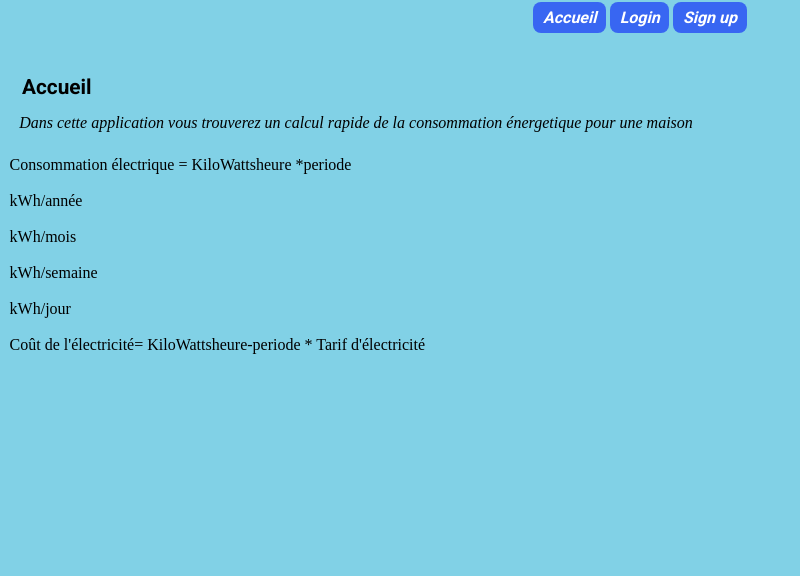
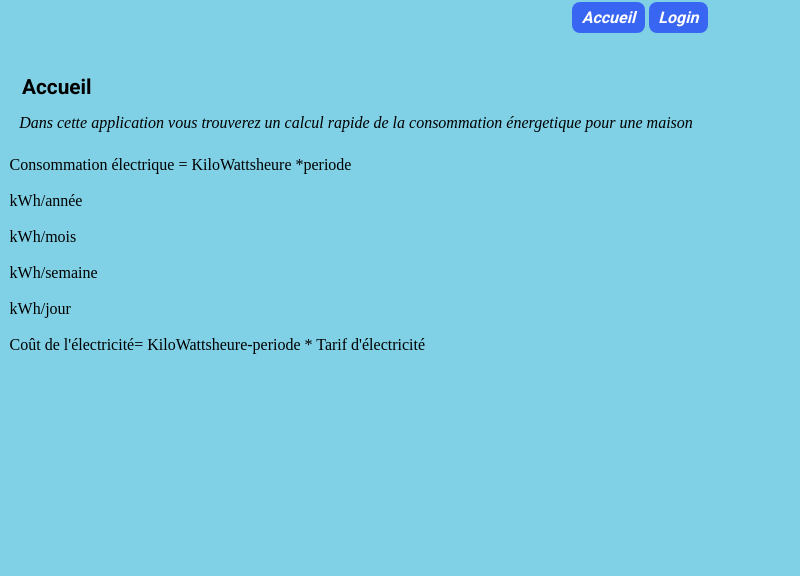
Before and after one commit to LROM/calculconsommationelectrique, a PHP site: page /index.php in a window 1280 px wide. Shown: the part 196-772 px from the top of the page, without its empty margins (0-800 px from the left). Run offline with PHP 8.4, Linux system fonts and the light colour scheme.

Commit message:
delete sing up option from navigation menu

```diff
--- a/section/menu-no-logged.php
+++ b/section/menu-no-logged.php
@@ -1,5 +1,4 @@
 <div class = "menu">
     <a class = "menu_option" href="index.php">Accueil</a>
     <a class = "menu_option" href="login.php">Login</a>
-    <a class = "menu_option" href="sign_up.php">Sign up</a>
 </div>
```
